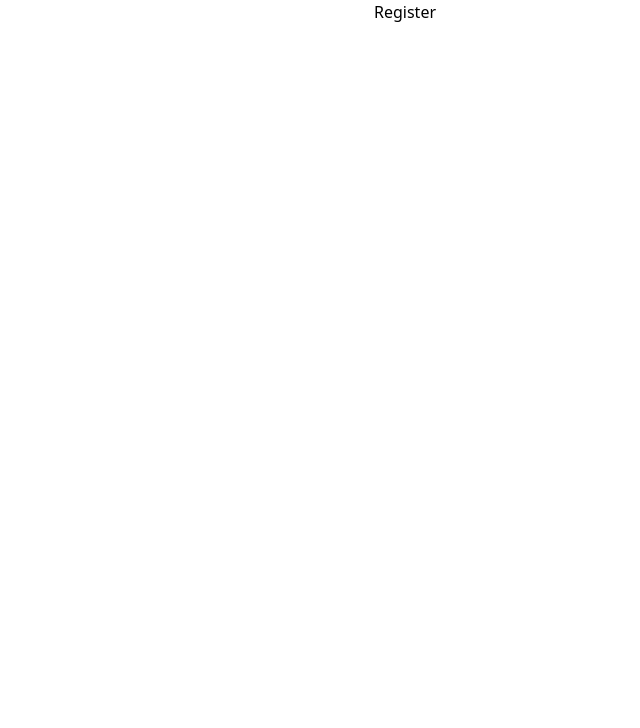
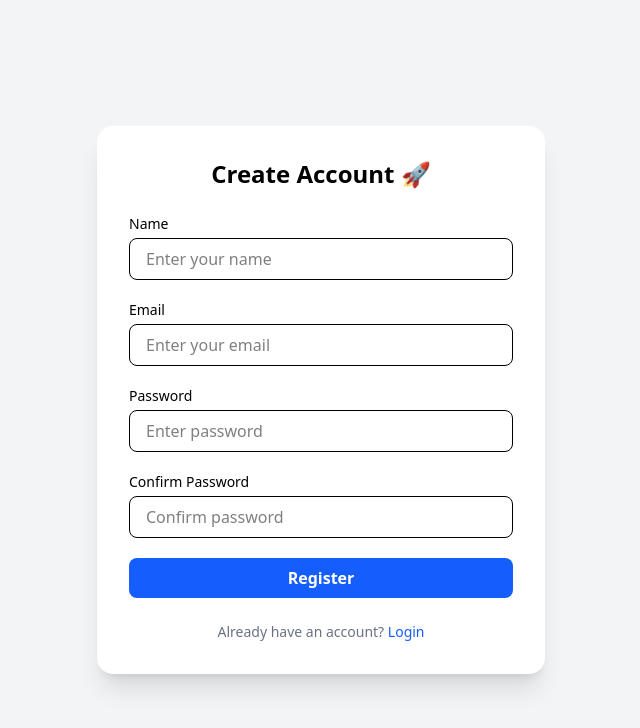
Before and after one commit to Darshan-KC/ReLaraWebi, a React (Vite) app in the folder chat-frontend/: page /register in a window 1280 px wide. Shown: the top 728 px of the page, without its empty margins (319-959 px from the left). Built offline with nearby package versions, Linux system fonts and the light colour scheme; no server answers.

Commit message:
style: frontend register page

```diff
--- a/chat-frontend/src/pages/Register.jsx
+++ b/chat-frontend/src/pages/Register.jsx
@@ -3,49 +3,195 @@ import { useAuth } from "../hooks/useAuth";
 import { useNavigate } from "react-router-dom";
 
 export default function Register() {
-
   const { register } = useAuth();
-
   const navigate = useNavigate();
 
   const [form, setForm] = useState({
     name: "",
     email: "",
     password: "",
+    password_confirmation: "",
   });
 
+  const [errors, setErrors] = useState({});
+  const [loading, setLoading] = useState(false);
+
+  // Handle input
   const handleChange = (e) => {
-
     setForm({
       ...form,
       [e.target.name]: e.target.value,
     });
 
+    setErrors({
+      ...errors,
+      [e.target.name]: null,
+    });
+  };
+
+  // Validation
+  const validate = () => {
+    let newErrors = {};
+
+    if (!form.name) {
+      newErrors.name = "Name is required";
+    }
+
+    if (!form.email) {
+      newErrors.email = "Email is required";
+    } else if (!/\S+@\S+\.\S+/.test(form.email)) {
+      newErrors.email = "Invalid email";
+    }
+
+    if (!form.password) {
+      newErrors.password = "Password is required";
+    } else if (form.password.length < 6) {
+      newErrors.password = "Minimum 6 characters";
+    }
+
+    if (form.password !== form.password_confirmation) {
+      newErrors.password_confirmation = "Passwords do not match";
+    }
+
+    return newErrors;
   };
 
   const handleSubmit = async (e) => {
-
     e.preventDefault();
 
+    const validationErrors = validate();
+
+    if (Object.keys(validationErrors).length > 0) {
+      setErrors(validationErrors);
+      return;
+    }
+
     try {
+      setLoading(true);
+      setErrors({});
 
       await register(form);
 
       navigate("/");
 
     } catch (error) {
-
-      console.error(error);
-
+      if (error.response?.status === 422) {
+        setErrors(error.response.data.errors);
+      } else {
+        setErrors({ general: "Something went wrong" });
+      }
+    } finally {
+      setLoading(false);
     }
   };
 
   return (
-    <form onSubmit={handleSubmit}>
-      <input name="name" onChange={handleChange} />
-      <input name="email" onChange={handleChange} />
-      <input name="password" type="password" onChange={handleChange} />
-      <button>Register</button>
-    </form>
+    <div className="min-h-screen flex items-center justify-center bg-gray-100 px-4">
+      <div className="w-full max-w-md bg-white shadow-xl rounded-2xl p-8">
+
+        <h2 className="text-2xl font-bold text-center mb-6">
+          Create Account 🚀
+        </h2>
+
+        {errors.general && (
+          <p className="text-red-500 text-sm text-center mb-4">
+            {errors.general}
+          </p>
+        )}
+
+        <form onSubmit={handleSubmit} className="space-y-5">
+
+          {/* Name */}
+          <div>
+            <label className="block text-sm mb-1">Name</label>
+            <input
+              name="name"
+              value={form.name}
+              onChange={handleChange}
+              className="w-full px-4 py-2 border rounded-lg focus:ring-2 focus:ring-blue-500"
+              placeholder="Enter your name"
+            />
+            {errors.name && (
+              <p className="text-red-500 text-xs mt-1">
+                {errors.name}
+              </p>
+            )}
+          </div>
+
+          {/* Email */}
+          <div>
+            <label className="block text-sm mb-1">Email</label>
+            <input
+              name="email"
+              value={form.email}
+              onChange={handleChange}
+              type="email"
+              className="w-full px-4 py-2 border rounded-lg focus:ring-2 focus:ring-blue-500"
+              placeholder="Enter your email"
+            />
+            {errors.email && (
+              <p className="text-red-500 text-xs mt-1">
+                {errors.email}
+              </p>
+            )}
+          </div>
+
+          {/* Password */}
+          <div>
+            <label className="block text-sm mb-1">Password</label>
+            <input
+              name="password"
+              value={form.password}
+              onChange={handleChange}
+              type="password"
+              className="w-full px-4 py-2 border rounded-lg focus:ring-2 focus:ring-blue-500"
+              placeholder="Enter password"
+            />
+            {errors.password && (
+              <p className="text-red-500 text-xs mt-1">
+                {errors.password}
+              </p>
+            )}
+          </div>
+
+          {/* Confirm Password */}
+          <div>
+            <label className="block text-sm mb-1">Confirm Password</label>
+            <input
+              name="password_confirmation"
+              value={form.password_confirmation}
+              onChange={handleChange}
+              type="password"
+              className="w-full px-4 py-2 border rounded-lg focus:ring-2 focus:ring-blue-500"
+              placeholder="Confirm password"
+            />
+            {errors.password_confirmation && (
+              <p className="text-red-500 text-xs mt-1">
+                {errors.password_confirmation}
+              </p>
+            )}
+          </div>
+
+          <button
+            disabled={loading}
+            className="w-full bg-blue-600 text-white py-2 rounded-lg font-semibold hover:bg-blue-700 transition"
+          >
+            {loading ? "Creating account..." : "Register"}
+          </button>
+
+        </form>
+
+        <p className="text-sm text-center text-gray-500 mt-6">
+          Already have an account?{" "}
+          <span
+            onClick={() => navigate("/login")}
+            className="text-blue-600 cursor-pointer hover:underline"
+          >
+            Login
+          </span>
+        </p>
+
+      </div>
+    </div>
   );
 }
```
